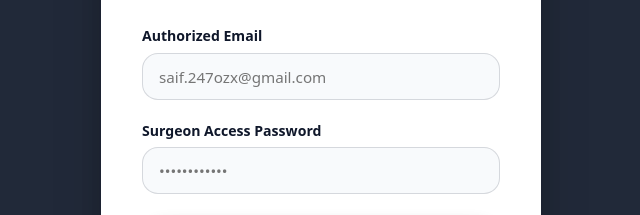
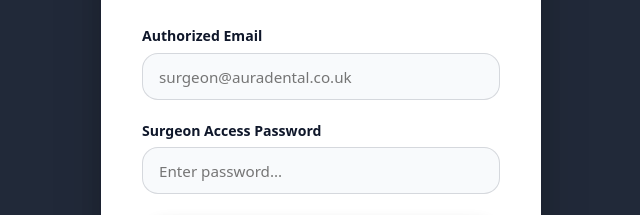
Before and after one commit to Saif-H2017/aura-dental-ai-chatbot, a website: page public/admin.html in a window 1280 px wide. Shown: the part 337-552 px from the top of the page, 319-959 px from the left. Drawn offline with Linux system fonts and the light colour scheme.

Commit message:
Remove email placeholders, hardcoded email values, and auto-fill password dots from surgeon login modal

```diff
--- a/public/admin.html
+++ b/public/admin.html
@@ -177,12 +177,12 @@
       <form onsubmit="handleSurgeonLogin(event)">
         <div class="form-group" style="margin-bottom: 1.2rem;">
           <label style="font-weight: 700; font-size: 0.88rem; color: var(--brand-navy);">Authorized Email</label>
-          <input type="email" id="loginEmail" placeholder="saif.247ozx@gmail.com" required style="width:100%; padding:0.8rem 1rem; border-radius: var(--radius-lg); border:1px solid rgba(15,23,42,0.15); font-size:0.95rem;">
+          <input type="email" id="loginEmail" placeholder="surgeon@auradental.co.uk" required autocomplete="off" style="width:100%; padding:0.8rem 1rem; border-radius: var(--radius-lg); border:1px solid rgba(15,23,42,0.15); font-size:0.95rem;">
         </div>
 
         <div class="form-group" style="margin-bottom: 1.5rem;">
           <label style="font-weight: 700; font-size: 0.88rem; color: var(--brand-navy);">Surgeon Access Password</label>
-          <input type="password" id="loginPassword" placeholder="••••••••••••" required style="width:100%; padding:0.8rem 1rem; border-radius: var(--radius-lg); border:1px solid rgba(15,23,42,0.15); font-size:0.95rem;">
+          <input type="password" id="loginPassword" placeholder="Enter password..." required autocomplete="new-password" style="width:100%; padding:0.8rem 1rem; border-radius: var(--radius-lg); border:1px solid rgba(15,23,42,0.15); font-size:0.95rem;">
         </div>
 
         <div id="loginError" style="color: var(--emergency-red); font-size: 0.85rem; font-weight: 700; margin-bottom: 1rem; display: none;"></div>
@@ -224,7 +224,7 @@
           Enter your Doctor Google Calendar email address to automatically generate live calendar events & sync patient appointments!
         </p>
         <div style="display: flex; gap: 0.75rem; max-width: 750px; flex-wrap: wrap;">
-          <input type="email" id="gcalEmailInput" placeholder="saif.247ozx@gmail.com" value="saif.247ozx@gmail.com" style="flex:1; min-width: 250px; padding:0.75rem 1rem; border-radius: var(--radius-lg); border:1px solid rgba(15,23,42,0.15); font-size:0.9rem;">
+          <input type="email" id="gcalEmailInput" placeholder="doctor@clinic.co.uk" autocomplete="off" style="flex:1; min-width: 250px; padding:0.75rem 1rem; border-radius: var(--radius-lg); border:1px solid rgba(15,23,42,0.15); font-size:0.9rem;">
           <button class="btn-primary" style="background: #4285F4;" onclick="saveGCalConfig()">📅 Connect Google Calendar</button>
         </div>
         <div id="gcalStatus" style="font-size: 0.88rem; margin-top: 0.8rem; font-weight: 700;"></div>
```
